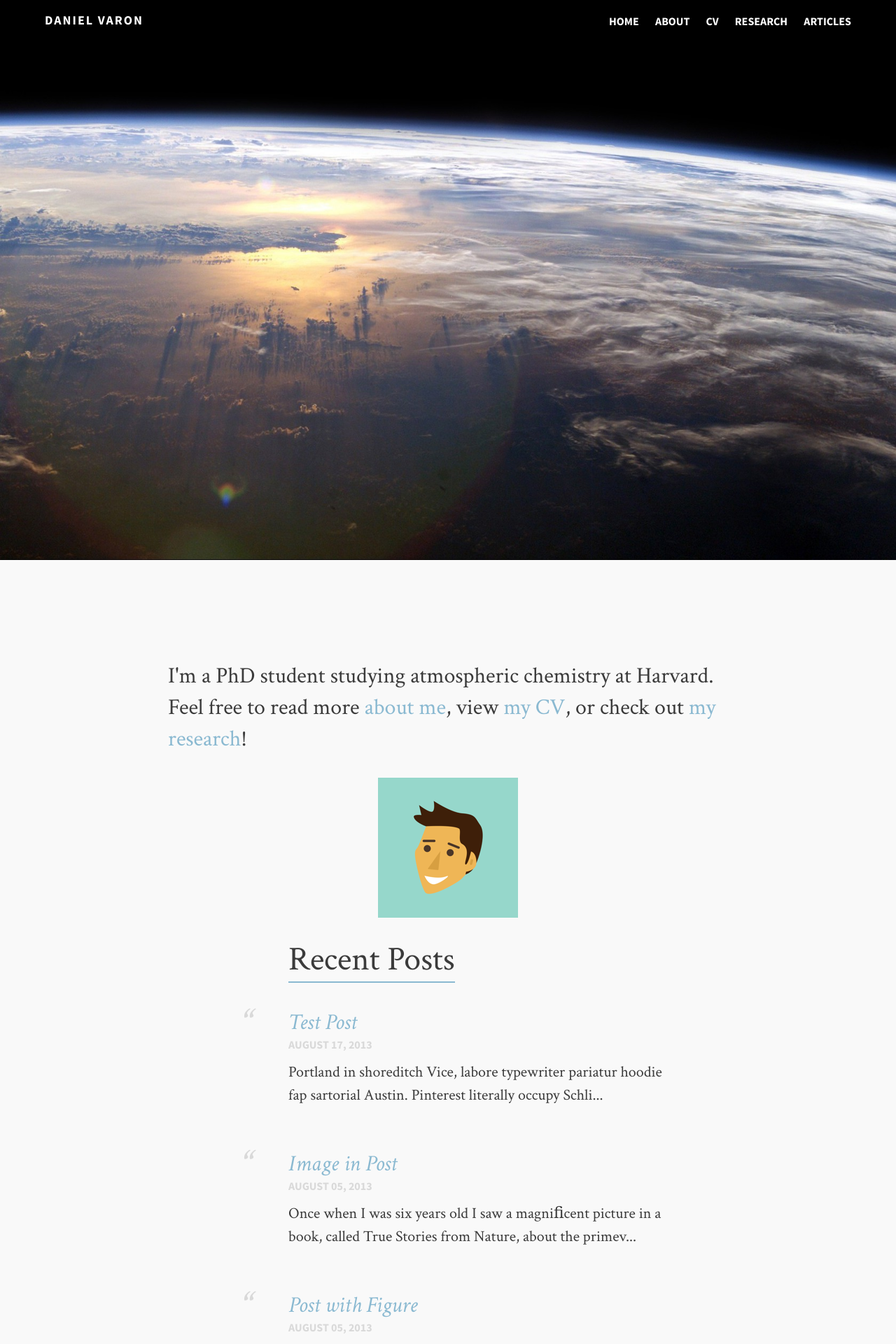
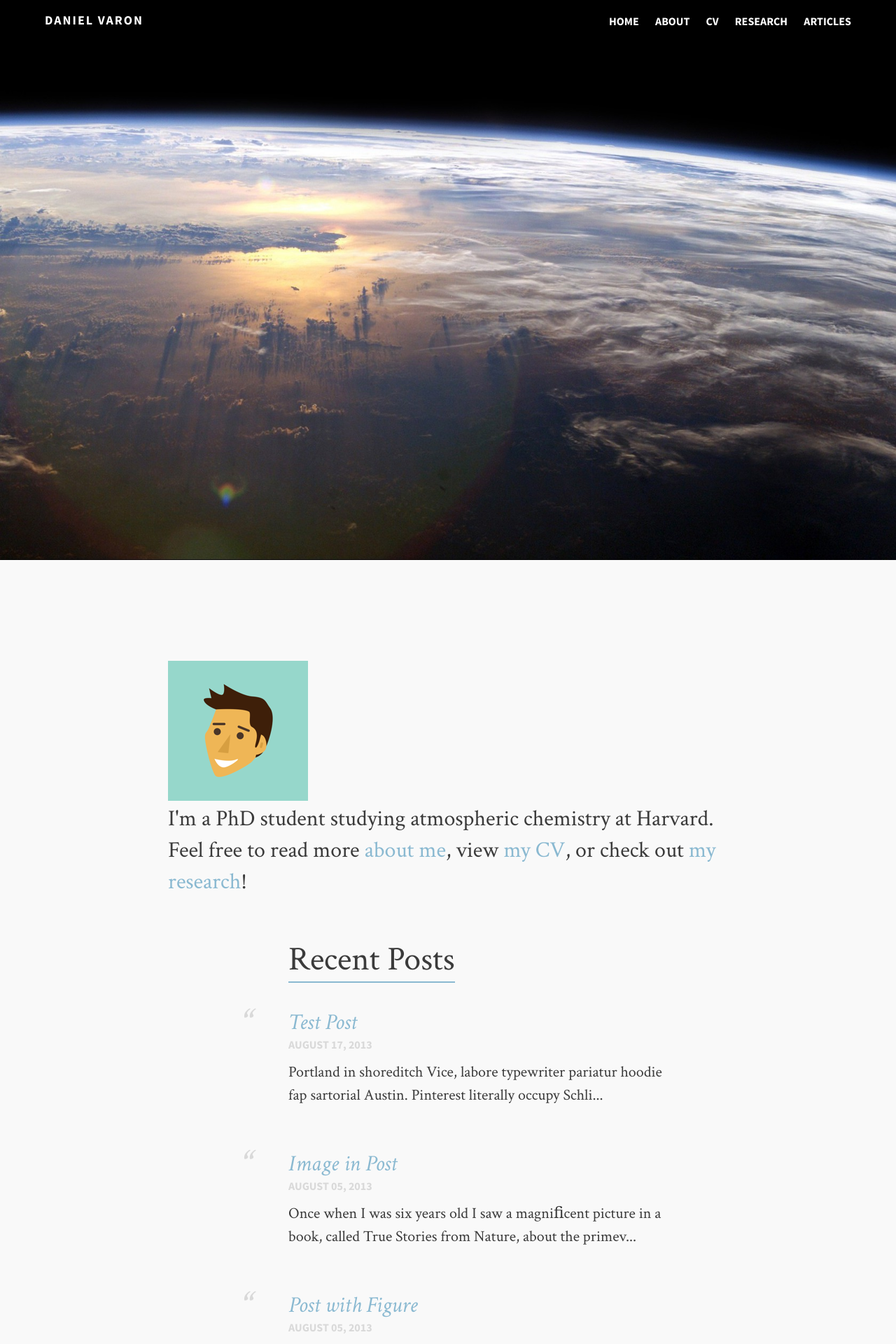
Before and after one commit to djvaron/djvaron.github.io, a Jekyll site: the page built from index.md, in a window 1280 px wide. Shown: the top 1920 px of the page at 70% size. Built offline with Jekyll 4.4.1, drawn with Linux system fonts in a browser that asks for light colours.

Commit message:
Update home.html

```diff
--- a/_layouts/home.html
+++ b/_layouts/home.html
@@ -12,10 +12,14 @@
     <div id='bump'>
         <section class="article archive">
           <article class="archive-wrap">
-            <p class="intro">I'm a PhD student studying atmospheric chemistry at Harvard. Feel free to read more <a href="{{ site.url }}/about">about me</a>, view <a href="{{ site.url }}/cv.pdf">my CV</a>, or check out <a href="{{ site.url }}/research">my research</a>!</p>
-            <figure><center><img src="/images/avatar.png" /></center></figure>
-                <br>
-                <br>
+            <section>
+              <img src="/images/avatar.png" />
+              <div>
+              <p class="intro">I'm a PhD student studying atmospheric chemistry at Harvard. Feel free to read more <a href="{{ site.url }}/about">about me</a>, view <a href="{{ site.url }}/cv.pdf">my CV</a>, or check out <a href="{{ site.url }}/research">my research</a>!</p>
+              </div>
+            </section>
+            <br>
+            <br>
               <ol class="post-list">
                  <lh><h2><span class="bb">Recent Posts</span></h2></lh>
                   {% for post in site.posts %}
```
